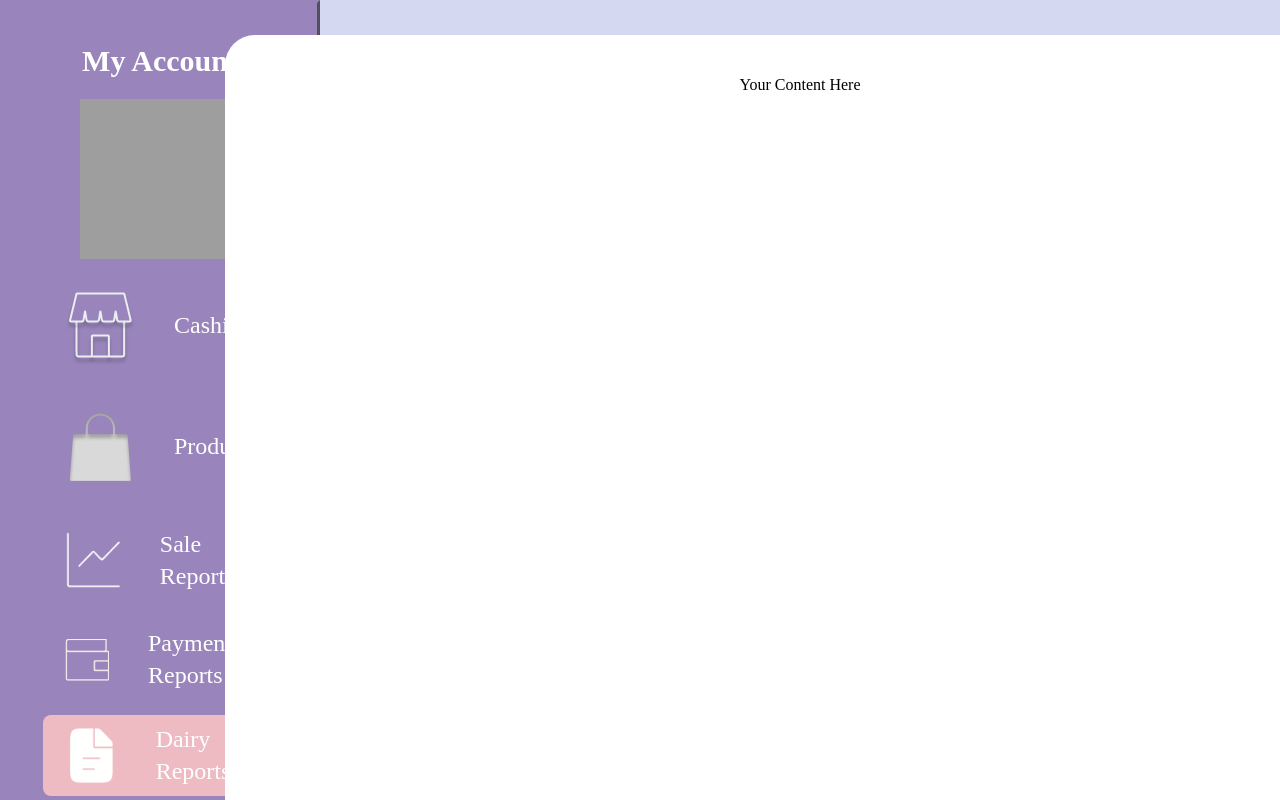
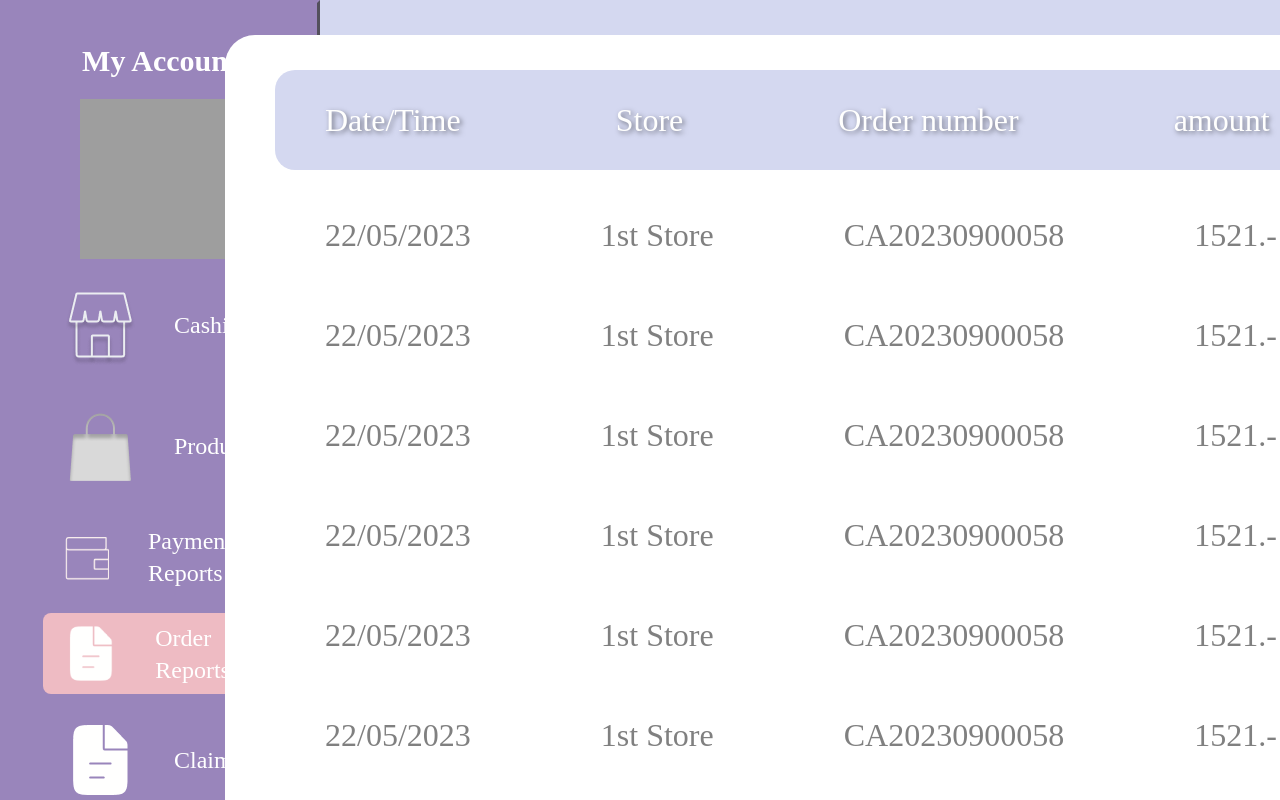
Before and after one commit to phollaphat/disney-sa, a Nuxt app in the folder disney-shop/: page /reportDairy in a window 1280 px wide. Shown: the top 800 px of the page. Built offline with nearby package versions, Linux system fonts and the light colour scheme; grey boxes are pictures that could not be loaded.

Commit message:
report_order

```diff
--- a/disney-shop/components/NavBar.vue
+++ b/disney-shop/components/NavBar.vue
@@ -15,12 +15,6 @@
                 <MenuLink to="/products">Products</MenuLink>
             </div>
 
-            <div class="flex flex-row justify-items-center items-center hover:bg-[#EEBBC3]  rounded-lg"
-                :class="$route.name == 'reportSale' ? 'bg-[#EEBBC3]' : ''">
-                <MenuLink to="/reportSale"><img src="@/assets/Line_up.png" alt="" /></MenuLink>
-                <MenuLink to="/reportSale">Sale Reports</MenuLink>
-            </div>
-
             <div class="flex flex-row justify-items-center items-center hover:bg-[#EEBBC3] rounded-lg"
                 :class="$route.name == 'reportPayment' ? 'bg-[#EEBBC3]' : ''">
                 <MenuLink to="/reportPayment"><img src="@/assets/Wallet.png" alt="" /></MenuLink>
@@ -30,7 +24,7 @@
             <div class="flex flex-row justify-items-center items-center hover:bg-[#EEBBC3] rounded-lg"
                 :class="$route.name == 'reportDairy' ? 'bg-[#EEBBC3]' : ''">
                 <MenuLink to="/reportDairy"><img src="@/assets/File_dock_fill.png" alt="" /></MenuLink>
-                <MenuLink to="/reportDairy">Dairy Reports</MenuLink>
+                <MenuLink to="/reportDairy">Order Reports</MenuLink>
             </div>
 
             <div class="flex flex-row justify-items-center items-center hover:bg-[#EEBBC3] rounded-lg"
--- a/disney-shop/pages/index.vue
+++ b/disney-shop/pages/index.vue
@@ -174,12 +174,12 @@ export default {
 }
 
 /* Style for button on hover */
-.custom-button:hover {
+.custom-button-login:hover {
   background: #6c519c;
 }
 
 /* Style for button when clicked */
-.custom-button:active {
+.custom-button-login:active {
   background: #6c45ae;
   /* Change the background color when clicked */
 }
--- a/disney-shop/pages/reportDairy.vue
+++ b/disney-shop/pages/reportDairy.vue
@@ -1,7 +1,65 @@
 <template lang="">
     <div class="flex flex-row justify-center">
         <div class="centered-box-dairy">
-    Your Content Here
+            <div class="flex-rows grid-flow-col">
+              <div class="centered-box-topic">
+                <div class="flex flex-rows ml-[50px] gap-[155px]">
+                   <div class="text-dairy-topic">Date/Time</div>
+                   <div class="text-dairy-topic">Store</div>
+                   <div class="text-dairy-topic">Order number</div>
+                   <div class="text-dairy-topic">amount</div>
+                </div>
+              </div>
+            <div class="mb-[50px]">01</div>
+            <div class="flex flex-rows ml-[100px] gap-[130px]">
+                <div class="text-dairy">22/05/2023</div>
+                <div class="text-dairy">1st Store</div>
+                <div class="text-dairy">CA20230900058</div>
+                <div class="text-dairy">1521.-</div>
+            </div>
+            <div class="flex flex-rows ml-[100px] gap-[130px]">
+                <div class="text-dairy">22/05/2023</div>
+                <div class="text-dairy">1st Store</div>
+                <div class="text-dairy">CA20230900058</div>
+                <div class="text-dairy">1521.-</div>
+            </div>
+            <div class="flex flex-rows ml-[100px] gap-[130px]">
+                <div class="text-dairy">22/05/2023</div>
+                <div class="text-dairy">1st Store</div>
+                <div class="text-dairy">CA20230900058</div>
+                <div class="text-dairy">1521.-</div>
+            </div>
+            <div class="flex flex-rows ml-[100px] gap-[130px]">
+                <div class="text-dairy">22/05/2023</div>
+                <div class="text-dairy">1st Store</div>
+                <div class="text-dairy">CA20230900058</div>
+                <div class="text-dairy">1521.-</div>
+            </div>
+            <div class="flex flex-rows ml-[100px] gap-[130px]">
+                <div class="text-dairy">22/05/2023</div>
+                <div class="text-dairy">1st Store</div>
+                <div class="text-dairy">CA20230900058</div>
+                <div class="text-dairy">1521.-</div>
+            </div>
+            <div class="flex flex-rows ml-[100px] gap-[130px]">
+                <div class="text-dairy">22/05/2023</div>
+                <div class="text-dairy">1st Store</div>
+                <div class="text-dairy">CA20230900058</div>
+                <div class="text-dairy">1521.-</div>
+            </div>
+            <div class="flex flex-rows ml-[100px] gap-[130px]">
+                <div class="text-dairy">22/05/2023</div>
+                <div class="text-dairy">1st Store</div>
+                <div class="text-dairy">CA20230900058</div>
+                <div class="text-dairy">1521.-</div>
+            </div>
+            <div class="flex flex-rows ml-[100px] gap-[130px]">
+                <div class="text-dairy">22/05/2023</div>
+                <div class="text-dairy">1st Store</div>
+                <div class="text-dairy">CA20230900058</div>
+                <div class="text-dairy">1521.-</div>
+            </div>
+          </div>
       </div>
     </div>
 </template>
@@ -21,7 +79,38 @@ export default {
   justify-items:top;
   margin-top: 35px;
   border-radius: 30px;
+  overflow-y: auto;
+}
+.centered-box-topic {
+  width: 1050px;
+  height:100px;
+  background-color: #D4D8F0;
+  text-align: center;
+  line-height: 100px;
+  position: absolute;
+  justify-items:top;
+  margin-top: 35px;
+  margin-left: 50px;
+  margin-bottom: 20px;
+  border-radius: 20px;
+  overflow-y: auto;
+}
+.text-dairy-topic{
+ color: #FFFFFE;
+ font-size: 32px;
+ font-family: Inria Serif;
+ font-weight: 400;
+ word-wrap: break-word;
+ text-shadow: 2px 2px 5px rgba(0, 0, 0, 0.5);
+}
+.text-dairy{
+  color: #808080;
+font-size: 32px;
+font-family: Inria Serif;
+font-weight: 400;
+word-wrap: break-word
 }
 
 
+
 </style>
```
